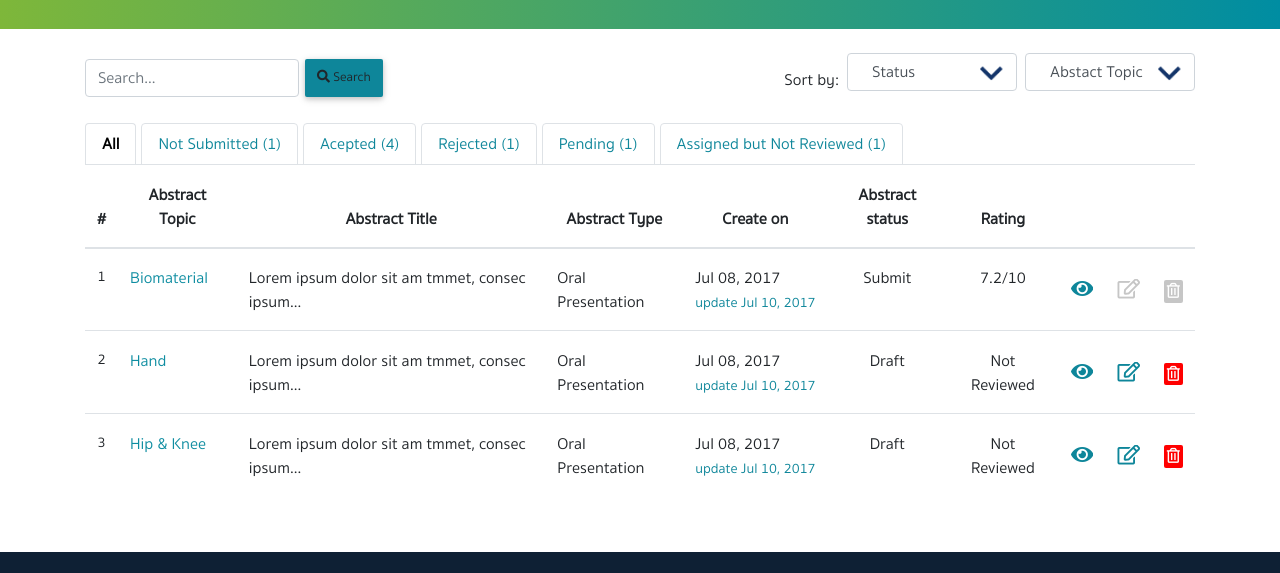
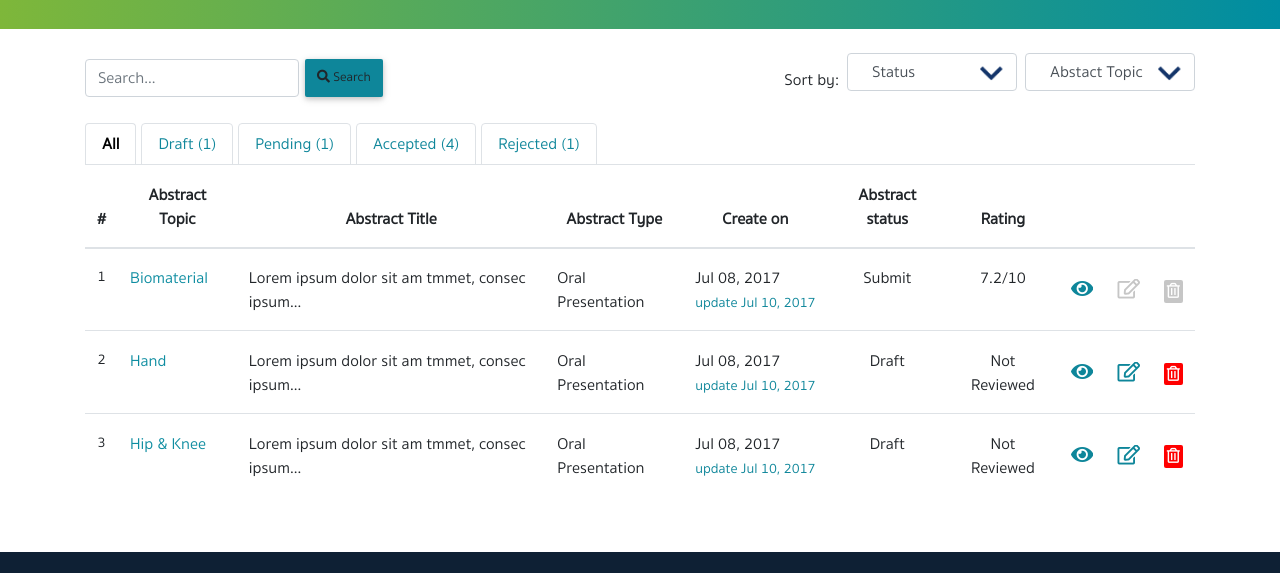
Before and after one commit to 2b-dev/meeting_square, a website: page abstract_status.html in a window 1280 px wide. Shown: the part 197-770 px from the top of the page. Drawn offline with nearby package versions, Linux system fonts and the light colour scheme.

Commit message:
edit table

```diff
--- a/abstract_status.html
+++ b/abstract_status.html
@@ -159,37 +159,13 @@
                 <li class="nav-item">
                   <a
                     class="nav-link"
-                    id="not-sub-tab"
+                    id="draft-tab"
                     data-toggle="tab"
-                    href="#not-sub"
+                    href="#draft"
                     role="tab"
-                    aria-controls="not-sub"
+                    aria-controls="draft"
                     aria-selected="false"
-                    >Not Submitted (1)</a
-                  >
-                </li>
-                <li class="nav-item">
-                  <a
-                    class="nav-link"
-                    id="accepted-tab"
-                    data-toggle="tab"
-                    href="#accepted"
-                    role="tab"
-                    aria-controls="accepted"
-                    aria-selected="false"
-                    >Acepted (4)</a
-                  >
-                </li>
-                <li class="nav-item">
-                  <a
-                    class="nav-link"
-                    id="rejected-tab"
-                    data-toggle="tab"
-                    href="#rejected"
-                    role="tab"
-                    aria-controls="rejected"
-                    aria-selected="false"
-                    >Rejected (1)</a
+                    >Draft (1)</a
                   >
                 </li>
                 <li class="nav-item">
@@ -207,13 +183,25 @@
                 <li class="nav-item">
                   <a
                     class="nav-link"
-                    id="assigned-tab"
+                    id="accepted-tab"
                     data-toggle="tab"
-                    href="#assigned"
+                    href="#accepted"
                     role="tab"
-                    aria-controls="assigned"
+                    aria-controls="accepted"
                     aria-selected="false"
-                    >Assigned but Not Reviewed (1)</a
+                    >Accepted (4)</a
+                  >
+                </li>
+                <li class="nav-item">
+                  <a
+                    class="nav-link"
+                    id="rejected-tab"
+                    data-toggle="tab"
+                    href="#rejected"
+                    role="tab"
+                    aria-controls="rejected"
+                    aria-selected="false"
+                    >Rejected (1)</a
                   >
                 </li>
               </ul>
@@ -355,11 +343,11 @@
                 </div>
                 <div
                   class="tab-pane fade"
-                  id="not-sub"
+                  id="draft"
                   role="tabpanel"
-                  aria-labelledby="not-sub-tab"
+                  aria-labelledby="draft-tab"
                 >
-                  not-sub
+                  draft
                 </div>
                 <div
                   class="tab-pane fade"
@@ -416,7 +404,9 @@
               Onnut Road, Onnut Suanluang, Bangkok 10250<br />
               Tel: +66 2 105 4522 | Email: info@meetingroom.co.th
             </p>
-            <button class="btn btn-outline-blue custom-btn-footer">MEETINGROOM.CO.TH</button>
+            <button class="btn btn-outline-blue custom-btn-footer">
+              MEETINGROOM.CO.TH
+            </button>
           </div>
         </div>
       </div>
```
